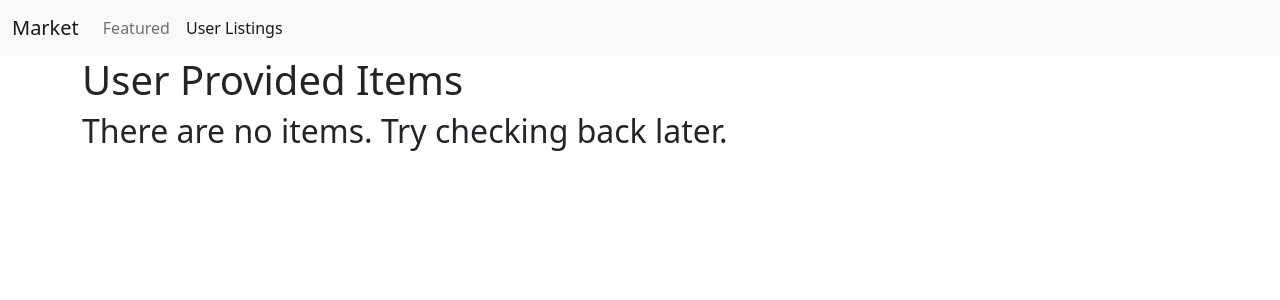
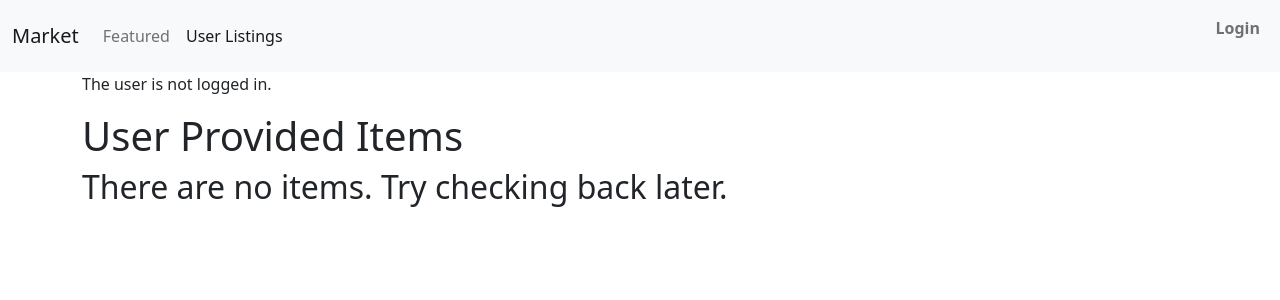
Before and after one commit to Patnonymous/django-market, a Django app: page /market/listings/ in a window 1280 px wide. Shown: the top 300 px of the page. Run offline with Django 4.2, Linux system fonts and the light colour scheme; data that the repository does not hold is empty; some libraries are stand-ins or nearby versions.

Commit message:
Implemented djangos auth login and logout.

```diff
--- a/market/market/settings.py
+++ b/market/market/settings.py
@@ -122,3 +122,9 @@ STATIC_URL = 'static/'
 # https://docs.djangoproject.com/en/4.0/ref/settings/#default-auto-field
 
 DEFAULT_AUTO_FIELD = 'django.db.models.BigAutoField'
+
+
+# Configure where to redirect a User after logging in.
+LOGIN_REDIRECT_URL = "/market"
+# Configure where to redirect a User after logging out.
+LOGOUT_REDIRECT_URL = "/market"
--- a/market/marketplace/templates/marketplace/base_navbar.html
+++ b/market/marketplace/templates/marketplace/base_navbar.html
@@ -1,5 +1,6 @@
 {% url 'market:index' as index_url %}
 {% url 'market:listings' as listings_url %}
+{% url 'market:login' as login_url %}
 
 <nav class="navbar navbar-expand-lg navbar-light bg-light">
     <div class="container-fluid">
@@ -20,6 +21,19 @@
                 </li>
 
             </ul>
+
+            <form class="d-flex">
+                <ul class="navbar-nav me-auto mb-2 mb-lg-0">
+                    <li class="nav-item">
+                        {% if user.is_authenticated %}
+                        <a class="nav-link" aria-current="page" href="{% url 'market:logout' %}">Logout</a>
+                        {% else %}
+                        <a class="nav-link fw-bolder {% if request.path == login_url %} active {% endif %}"
+                            aria-current="page" href="{% url 'market:login' %}">Login</a>
+                        {% endif %}
+                    </li>
+                </ul>
+            </form>
         </div>
     </div>
 </nav>
--- a/market/marketplace/templates/marketplace/base_user_listings.html
+++ b/market/marketplace/templates/marketplace/base_user_listings.html
@@ -3,6 +3,13 @@
 {% block title %}Marketplace - User Items{% endblock title %}
 
 {% block content %}
+
+{% if user.is_authenticated %}
+<p>User is logged in as: {{ user.username }}</p>
+{% else %}
+<p>The user is not logged in.</p>
+{% endif %}
+
 <h1>User Provided Items</h1>
 {% include "./listings.html" %}
 {% endblock content %}
--- a/market/marketplace/urls.py
+++ b/market/marketplace/urls.py
@@ -1,7 +1,8 @@
 # Imports.
-from django.urls import path
+from django.urls import path, include
+from django.contrib.auth import views as auth_views
 
-# Import views.
+# Import my views.
 from . import views
 
 # Set the url patterns and the app namespace name.
@@ -9,5 +10,7 @@ app_name = 'market'
 urlpatterns = [
     path('', views.IndexView.as_view(), name='index'),
     path('listings/', views.ListingsView.as_view(), name='listings'),
-    path('item/<int:pk>/', views.ItemDetailView.as_view(), name='detail')
+    path('item/<int:pk>/', views.ItemDetailView.as_view(), name='detail'),
+    path('login/', auth_views.LoginView.as_view(), name='login'),
+    path('logout/', auth_views.LogoutView.as_view(), name='logout'),
 ]
```
Also changed, not shown: market/marketplace/templates/registration/login.html (added, +12 -0 lines).
